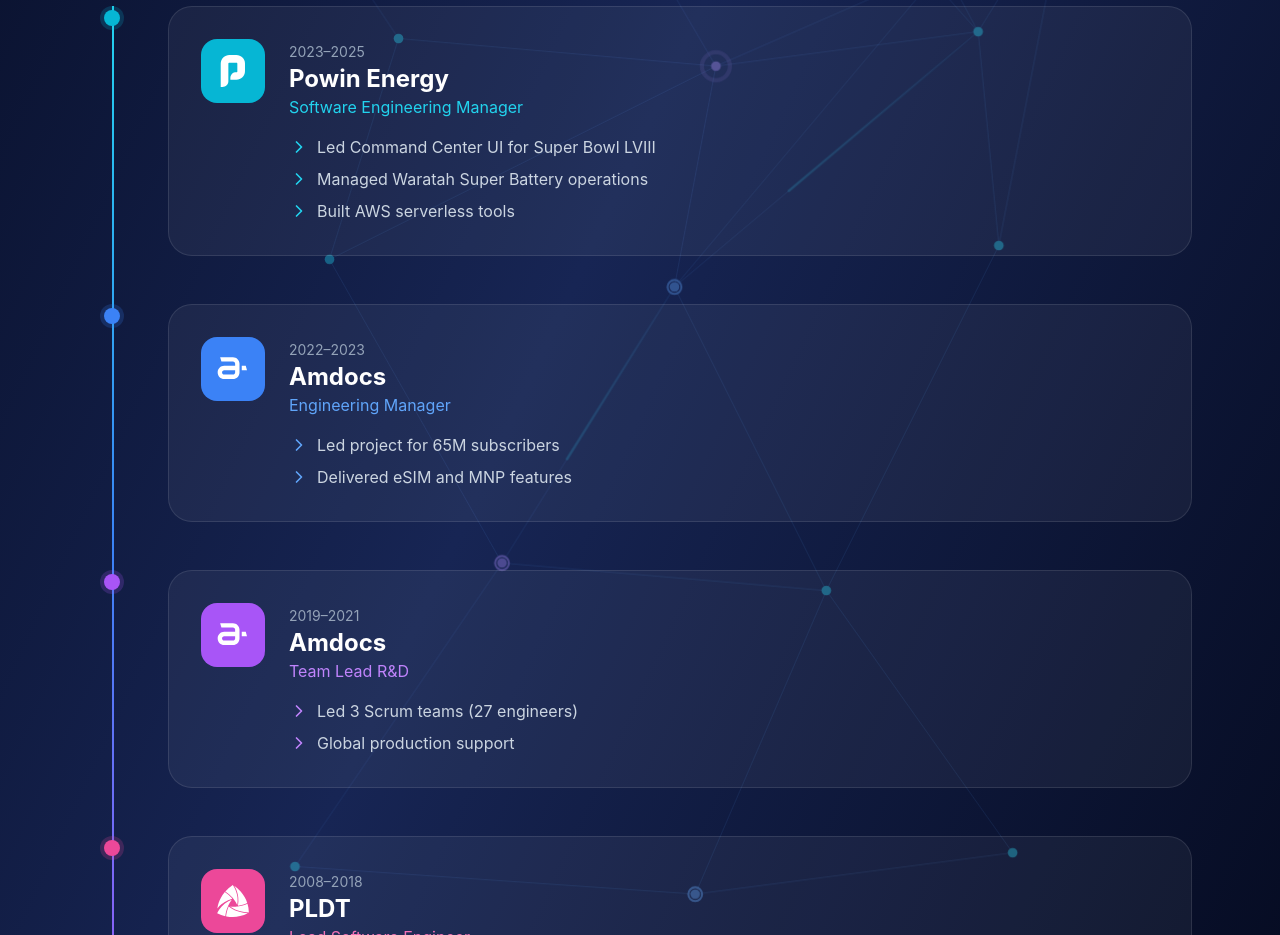
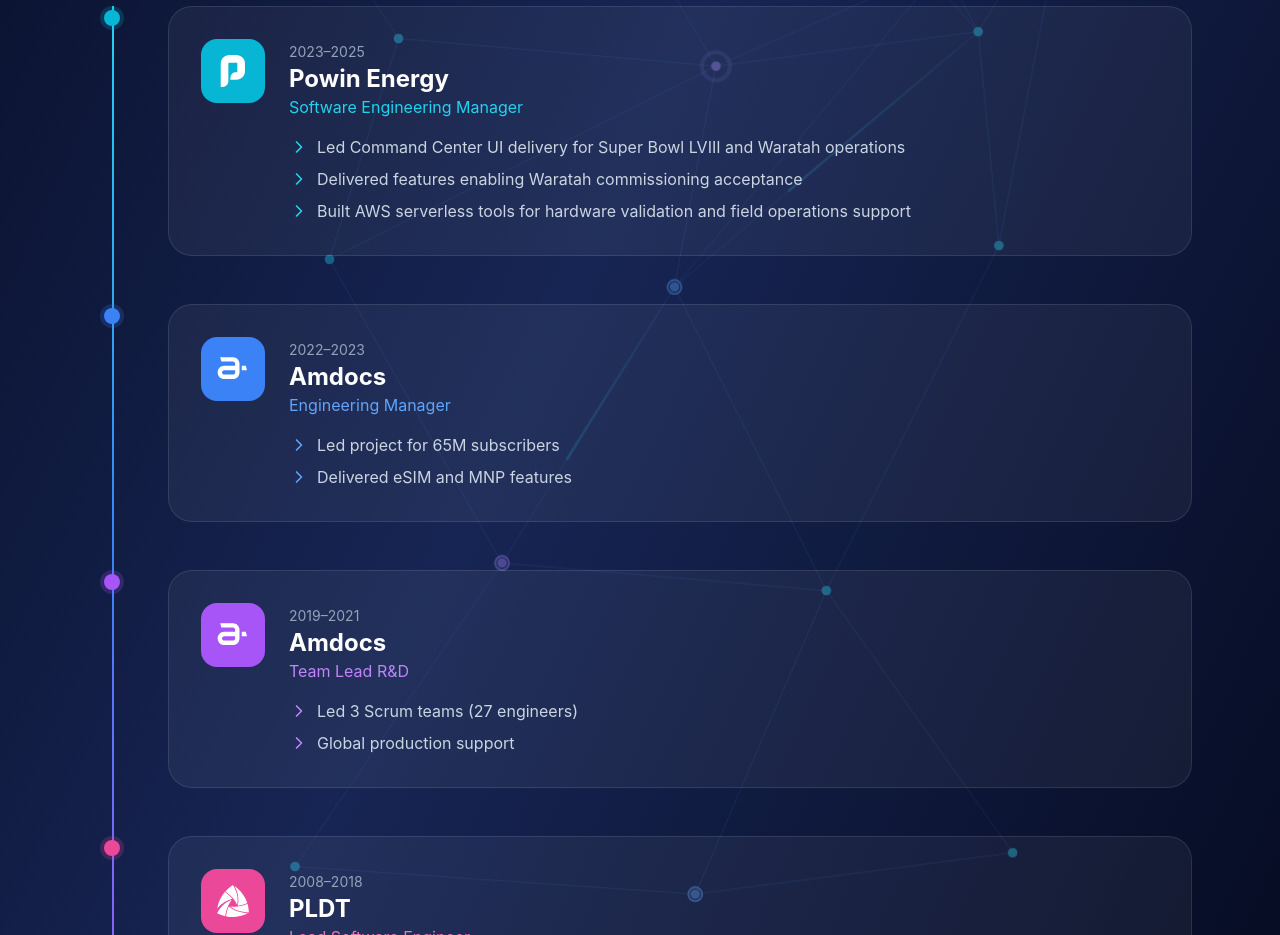
Before and after one commit to royjavelosa/digiport, a React (Vite) app: page / in a window 1280 px wide. Shown: the part 1240-2175 px from the top of the page. Built offline with nearby package versions, Linux system fonts and the light colour scheme.

Commit message:
fix: update Powin Energy career bullets with accurate project descriptions

```diff
--- a/src/App.jsx
+++ b/src/App.jsx
@@ -441,15 +441,15 @@
                       <ul className="space-y-2 text-slate-300">
                         <li className="flex gap-2">
                           <ChevronRight size={20} className="text-cyan-400 mt-0.5" />
-                          Led Command Center UI for Super Bowl LVIII
+                          Led Command Center UI delivery for Super Bowl LVIII and Waratah operations
                         </li>
                         <li className="flex gap-2">
                           <ChevronRight size={20} className="text-cyan-400 mt-0.5" />
-                          Managed Waratah Super Battery operations
+                          Delivered features enabling Waratah commissioning acceptance
                         </li>
                         <li className="flex gap-2">
                           <ChevronRight size={20} className="text-cyan-400 mt-0.5" />
-                          Built AWS serverless tools
+                          Built AWS serverless tools for hardware validation and field operations support
                         </li>
                       </ul>
                     </div>
```
